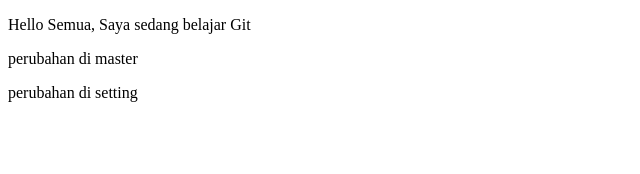
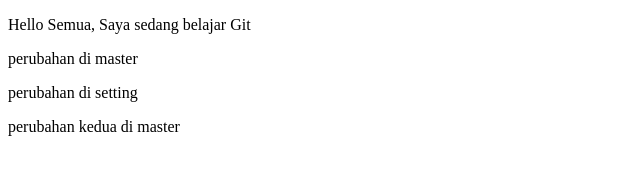
Before and after one commit to febryansambuari/latihangit, a plain HTML site: page index.html in a window 1280 px wide. Shown: the whole page, without its empty margins (0-640 px from the left). Drawn offline with Linux system fonts and the light colour scheme.

Commit message:
perubahan kedua di master

```diff
--- a/index.html
+++ b/index.html
@@ -8,5 +8,6 @@
         <p>Hello Semua, Saya sedang belajar Git</p>
         <p>perubahan di master</p>
         <p>perubahan di setting</p>
+        <p>perubahan kedua di master</p>
     </body>
 </html>
```
